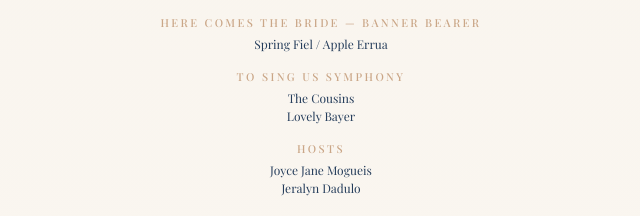
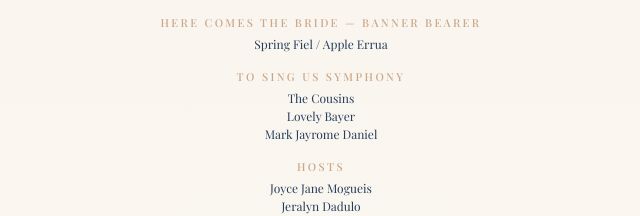
Before and after one commit to Japh09066/wedding-invitation, a Next.js app: page / in a window 1280 px wide. Shown: the part 7720-7936 px from the top of the page, without its empty margins (319-959 px from the left). Built offline with nearby package versions, Linux system fonts and the light colour scheme; no server answers; a web font is replaced by a local one.

Commit message:
Update EntourageSection.tsx

```diff
--- a/app/components/EntourageSection.tsx
+++ b/app/components/EntourageSection.tsx
@@ -234,6 +234,7 @@ const bannerBearer = 'Spring Fiel / Apple Errua';
 const singers = [
   'The Cousins',
   'Lovely Bayer',
+  'Mark Jayrome Daniel',
 ];
 
 const hosts = ['Joyce Jane Mogueis', 'Jeralyn Dadulo'];
```
